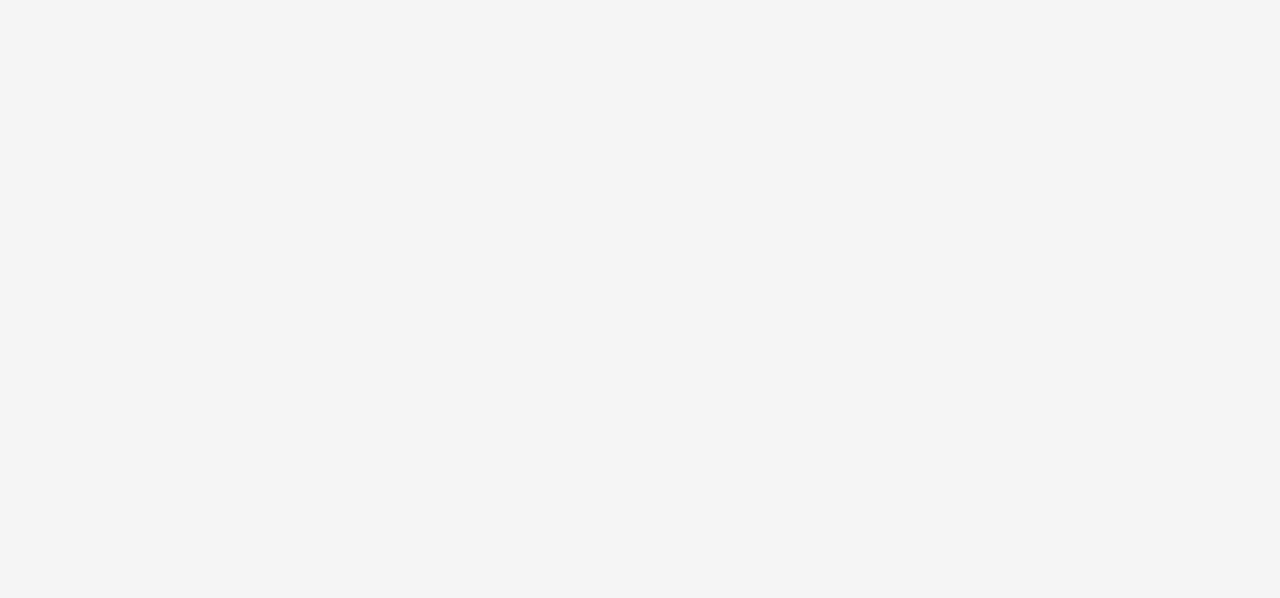
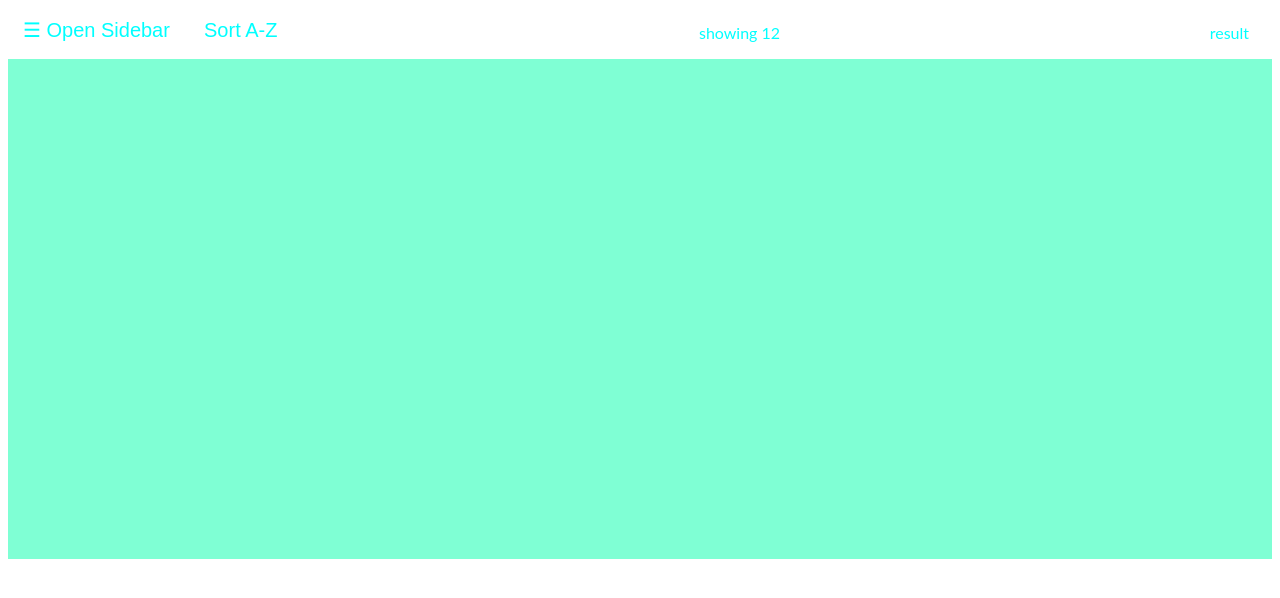
Before and after one commit to readingBook23/Book-Reading, a website: page html/bookCategories.html in a window 1280 px wide. Drawn offline with Linux system fonts and the light colour scheme.

Commit message:
new but i need make more edit

```diff
--- a/css/bookCategories.css
+++ b/css/bookCategories.css
@@ -1,21 +1,97 @@
-*{
-    list-style: none;
-    box-sizing: border-box;
-    font-family: 'Open Sans', sans-serif;
+body {
+  font-family: "Lato", sans-serif;
+  color:aqua ;
 }
 
-body{
-    background-color: whitesmoke;
+/* sidebar */
+
+.sidebar {
+  height: 100%;
+  width: 0;
+  position: fixed;
+  z-index: 1;
+  top: 0;
+  left: 0;
+  background-color: #ffffff;
+  overflow-x: hidden;
+  transition: 0.5s ease;
+  padding-left: 4px;
+  margin-top:5%;
+}
+
+/* main{
+  margin-top: 50px;
+} */
+
+.sidebar a {
+  padding: 8px 8px 8px 32px;
+  text-decoration: none;
+  font-size: 25px;
+  color: aqua;
+  display: block;
+  transition: 0.5s ease;
+  justify-content: center;
+}
+
+.sidebar input,label {
+  padding: 8px 8px 8px 32px;
+  text-decoration: none;
+  transition: 0.5s ease;
+  justify-content: center;
 }
 
 
-.wrapper .sidebar{
-    background-color: aquamarine;
-    position: fixed;
-    top: 0;
-    left:0;
-    width: 30%;
-    height: 100%;
-    padding: 20px 50px;
-    transition: all 0.5 ease;
+.sidebar a:hover {
+  color: #f1f1f1;
 }
+hr{
+  width: 70%;
+}
+
+/* end sidebar */
+
+
+/*    */
+
+
+.detailsbar{
+  margin: 2px 0px;
+  width: 100%;
+  justify-content: space-between;
+  display: flex;
+}
+
+
+.openbtn{
+  font-size: 20px;
+  cursor: pointer;
+  background-color: #ffffff;
+  color: aqua;
+  padding: 10px 15px;
+  border: none;
+}
+
+/* .openbtn:hover {
+  background-color: aquamarine;
+} */
+
+.detailsbar .detailsbar-2,.detailsbar-3{
+  padding: 15px 15px; ;
+}
+
+/* end header */
+
+#main {
+  transition: margin-left 0.5s;
+}
+
+/* On smaller screens, where height is less than 450px, change the style of the sidenav (less padding and a smaller font size) */
+@media screen and (max-height: 450px) {
+  .sidebar {padding-top: 15px;}
+  .sidebar a {font-size: 18px;}
+}
+.contant{
+  background-color: aquamarine;
+  width: 100%;
+  height: 500px;
+}
--- a/html/bookCategories.html
+++ b/html/bookCategories.html
@@ -1,25 +1,111 @@
+<!--Design by foolishdeveloper.com-->
+
 <!DOCTYPE html>
 <html lang="en">
 <head>
+    <link rel="stylesheet" href="https://use.fontawesome.com/releases/v5.8.1/css/all.css">
     <meta charset="UTF-8">
+    <meta http-equiv="X-UA-Compatible" content="IE=edge">
     <meta name="viewport" content="width=device-width, initial-scale=1.0">
+    <title>Document</title>
+    <link rel="stylesheet" href="/css/bookCategories.css">
     <script src="/js/bookCategories.js"></script>
-    <link rel="stylesheet" href="/css/bookCategories.css">
-    <title>Document</title>
-    <link rel="stylesheet" href="https://use.fontawesome.com/releases/v5.8.1/css/all.css">
 
+    <style>
+
+    </style>
 </head>
 <body>
 
-    <div class="wrapper">
+    <!DOCTYPE html>
+    <html>
+    <head>
+    <meta name="viewport" content="width=device-width, initial-scale=1">
 
-        <div class="slidebar">
-            <div class="profile">
+    </head>
+    <body>
 
-            </div>
+<div class="detailsbar">
+
+        <div class="detailsbar-1">
+            <button class="openbtn" onclick="openNav()" on-r="true">☰ Open Sidebar</button>
+            <button class="openbtn" >Sort A-Z</button>
         </div>
+
+        <div class="detailsbar-2">
+            <label>showing 12</label>
+        </div>
+
+        <div class="detailsbar-2">
+            <label>result</label>
+        </div>
+
+
+</div>
+<!-- sidebar and main in main tag -->
+
+
+<main>
+    <div id="mySidebar" class="sidebar">
+      <div>
+        <hr >
+        <a href="#">Subject</a>
+        <label>
+            <input type="checkbox" id="sidebar-subject" name="subject" value="Bike">
+            Subject
+        </label><br>
+        <label>
+            <input type="checkbox" id="sidebar-subject" name="subject" value="Bike">
+            Subject
+        </label><br>
+        <label>
+            <input type="checkbox" id="sidebar-subject" name="subject" value="Bike">
+            Subject
+        </label><br>
+        <hr>
+    </div>
+    <div>
+        <a href="#">Services</a>
+        <hr>
+    </div>
+    <div>
+        <a href="#">Services</a>
+        <hr>
+    </div>
+    <div>
+        <a href="#">Services</a>
+        <hr>
+    </div>
 
     </div>
 
+    <div id="main">
+
+
+        <div class="contant">
+
+
+
+
+        </div>
+
+
+    </div>
+
+</main>
+
+<!-- end sidebar and main in main tag -->
+
+
+
+
+
+
+
+
+
+
+
+
 </body>
 </html>
--- a/js/bookCategories.js
+++ b/js/bookCategories.js
@@ -0,0 +1,17 @@
+function openNav() {
+  const openBtn = document.querySelector('.openbtn');
+  const onRValue = openBtn.getAttribute('on-r');
+  if (onRValue == "true"){
+  openBtn.setAttribute('on-r', 'false');
+  document.getElementById("mySidebar").style.width = "250px";
+  document.getElementById("main").style.marginLeft = "250px";
+}else {
+  openBtn.setAttribute('on-r', 'true');
+  document.getElementById("mySidebar").style.width = "0";
+  document.getElementById("main").style.marginLeft= "0";
+}
+
+
+}
+
+// function closeNav()
```
